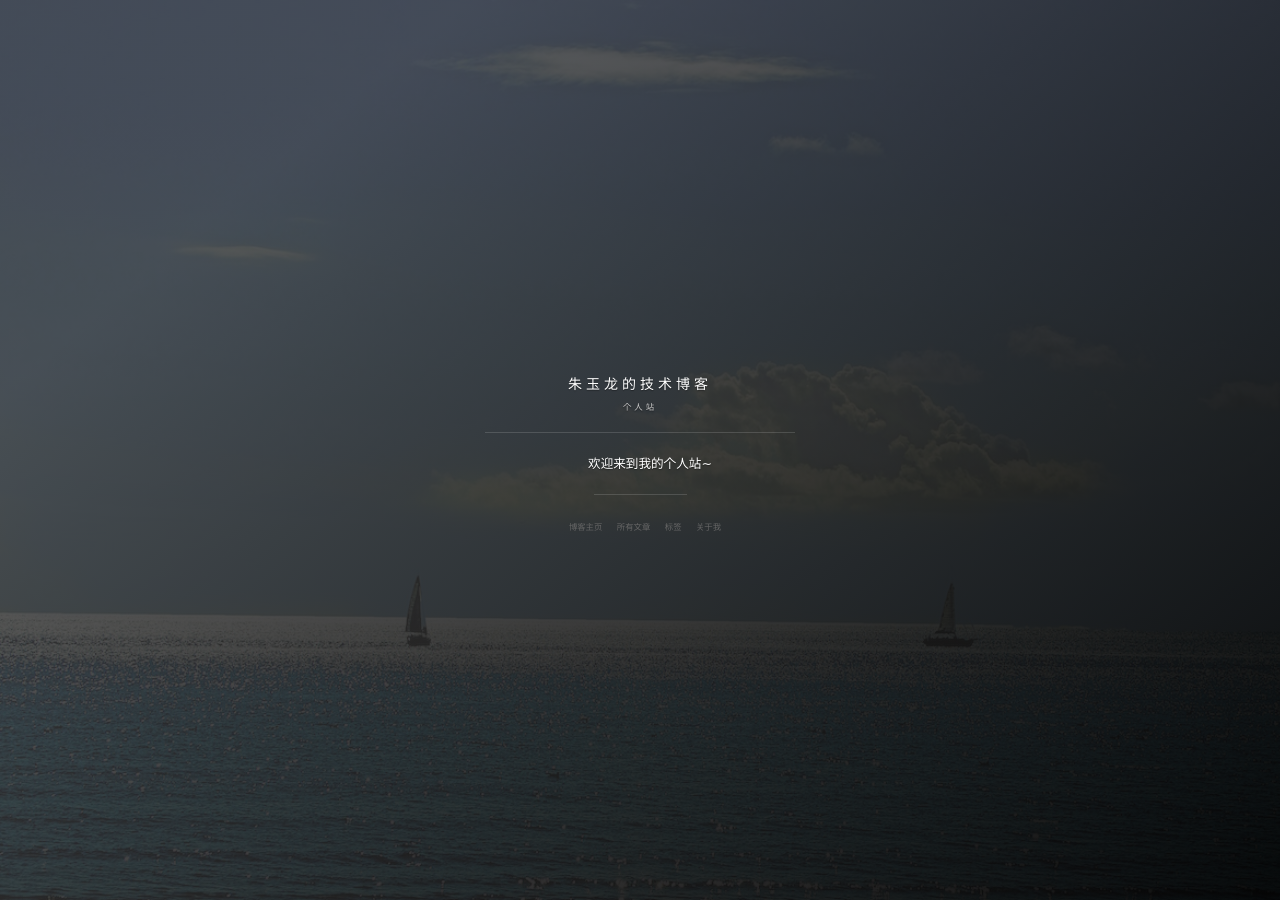
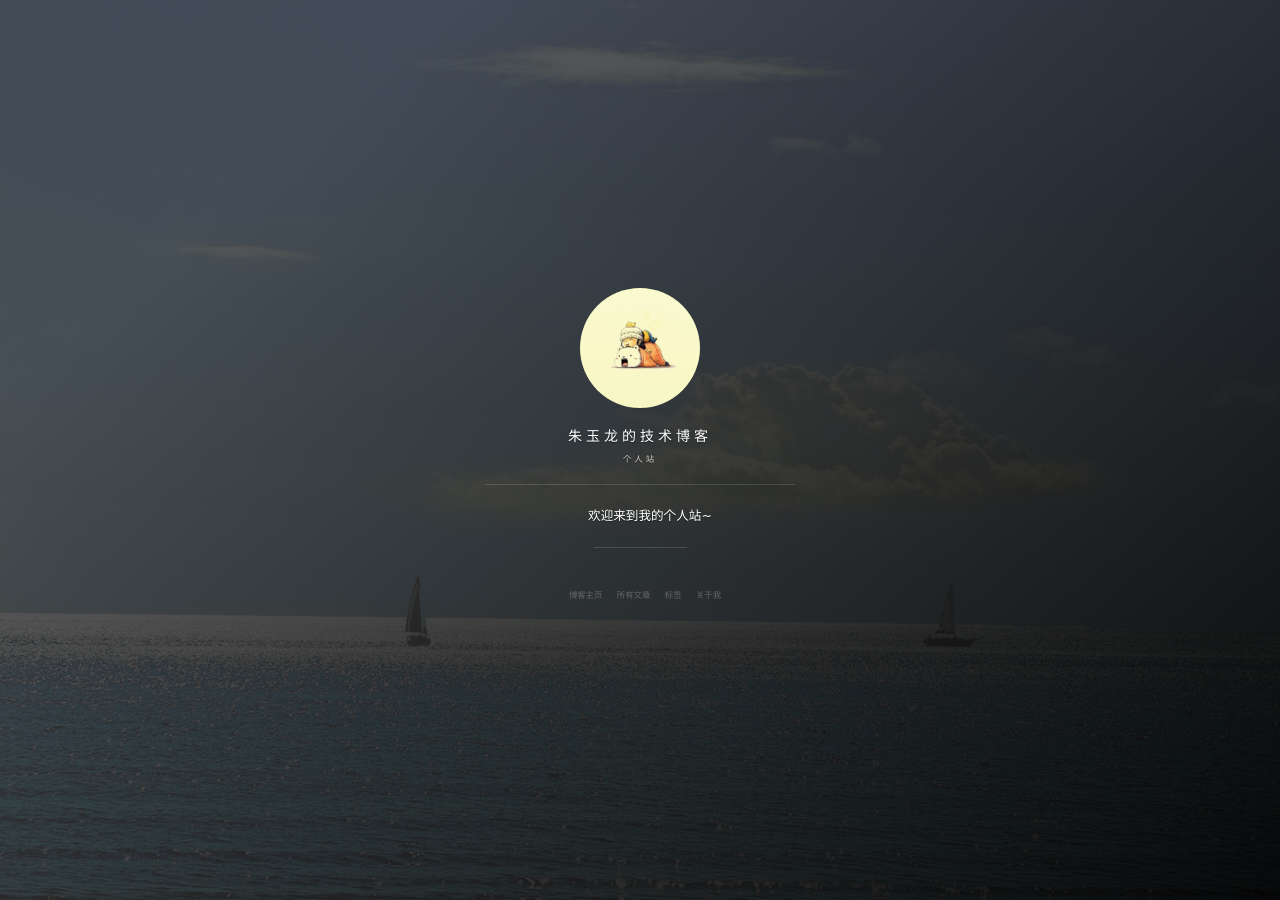
Before and after one commit to ZLDamo/Damo, a Jekyll site: the page built from index.html, in a window 1280 px wide. Built offline with Jekyll 4.4.1, drawn with Linux system fonts in a browser that asks for light colours; nearby versions of some CDN libraries; the list of posts is cut into pages by our own code; comment, search, counter and statistics services are not loaded; grey boxes are pictures that could not be loaded.

```diff
--- a/_includes/side-panel.html
+++ b/_includes/side-panel.html
@@ -4,7 +4,7 @@
     <div class="panel-main__inner panel-inverted">
     <div class="panel-main__content">
         <!-- 头像效果-start -->
-        <!-- <div class="ih-item circle effect right_to_left">
+        <div class="ih-item circle effect right_to_left">
             <a href="/#blog" title="前往 {{ site.title }} 的主页" class="blog-button">
                 <div class="img"><img src="/images/avatar.jpg" alt="img"></div>
                 <div class="info">
@@ -22,7 +22,7 @@
                     </div>
                 </div>
             </a>
-        </div> -->
+        </div>
         <!-- 头像效果-end -->
         <h1 class="panel-cover__title panel-title"><a href="/#blog" title="link to homepage for {{ site.title }}" class="blog-button">{{ site.title }}</a></h1>
         {% if site.subtitle %}
--- a/css/main.css
+++ b/css/main.css
@@ -1169,7 +1169,7 @@
 
 /*头像效果-start*/
 
-/*html {
+html {
     font-family: sans-serif;
     -ms-text-size-adjust: 100%;
     -webkit-text-size-adjust: 100%
@@ -1348,8 +1348,8 @@
       position: relative;
       width: 100px;
       height: 100px;
-      /*margin-top: 20px;*/
-/*      border-radius: 50%;
+      margin-top: 20px;
+      border-radius: 50%;
   }
   .ih-item.circle {
       position: relative;
@@ -1360,7 +1360,7 @@
   .ih-item.circle .info .info-back h2{
     font-size: 0.9em;
   }
-}*/*/
+}
 /*头像效果-end*/
 
 /*导航按钮-start*/
```
